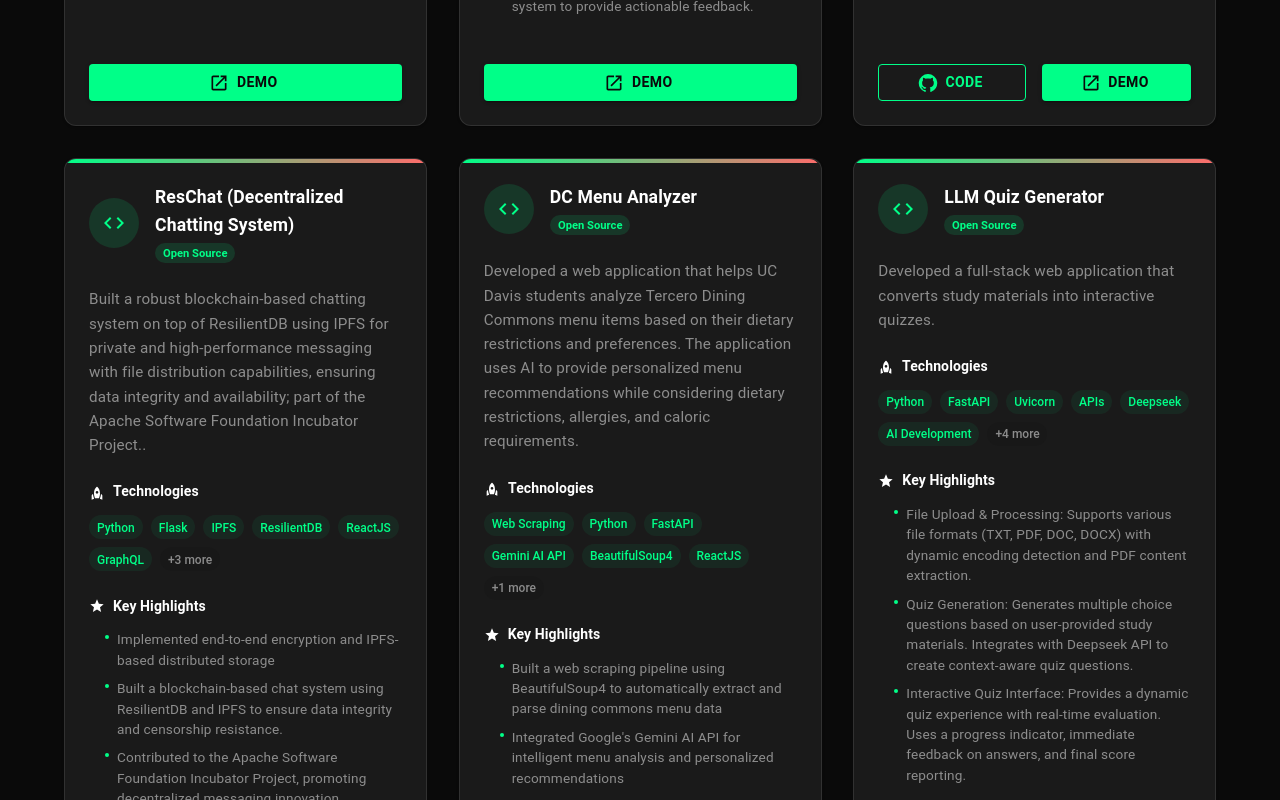
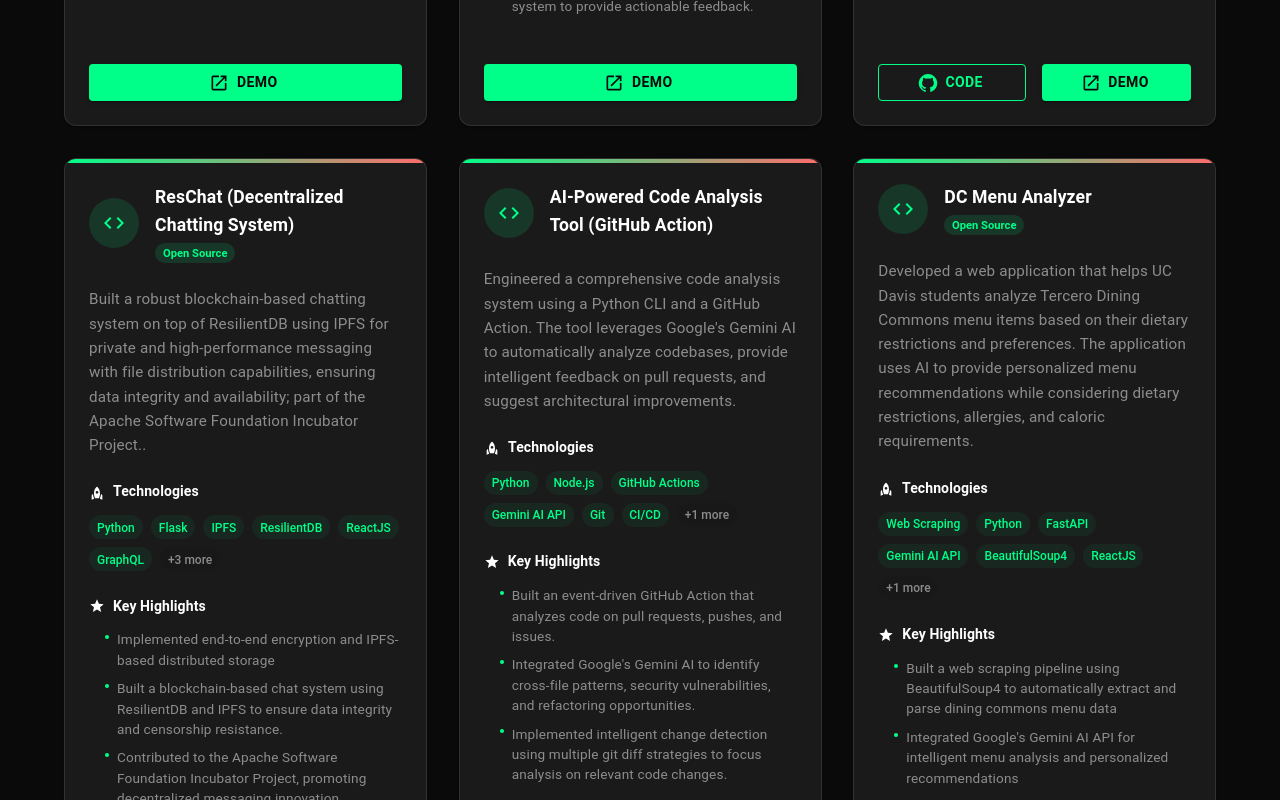
Before and after one commit to devangb3/dev-portfolio, a React (Create React App) app: page / in a window 1280 px wide. Shown: the part 3200-4000 px from the top of the page. Built offline with nearby package versions, Linux system fonts and the light colour scheme.

Commit message:
add AI-Powered Code Analysis Tool project and update resume

```diff
--- a/src/App.js
+++ b/src/App.js
@@ -106,6 +106,22 @@ const projects = [
     githubUrl: "https://github.com/ResilientApp/ResChat",
     isOpenSource: true,
     hasPublicRepo: true
+  },
+  {
+    id: "ai-code-analyzer",
+    title: "AI-Powered Code Analysis Tool (GitHub Action)",
+    description: "Engineered a comprehensive code analysis system using a Python CLI and a GitHub Action. The tool leverages Google's Gemini AI to automatically analyze codebases, provide intelligent feedback on pull requests, and suggest architectural improvements.",
+    technologies: ["Python", "Node.js", "GitHub Actions", "Gemini AI API", "Git", "CI/CD", "REST APIs"],
+    highlights: [
+      "Built an event-driven GitHub Action that analyzes code on pull requests, pushes, and issues.",
+      "Integrated Google's Gemini AI to identify cross-file patterns, security vulnerabilities, and refactoring opportunities.",
+      "Implemented intelligent change detection using multiple git diff strategies to focus analysis on relevant code changes.",
+      "Designed a dual-system with a Python CLI for local analysis and a Node.js-based GitHub Action for CI/CD integration."
+    ],
+    demoUrl: "#",
+    githubUrl: "#",
+    isOpenSource: false,
+    hasPublicRepo: false
   },
   {
     id: "dc-menu-analyzer",
```
Also changed, not shown: 1 other file (tests, documents, lock files or other folders).
